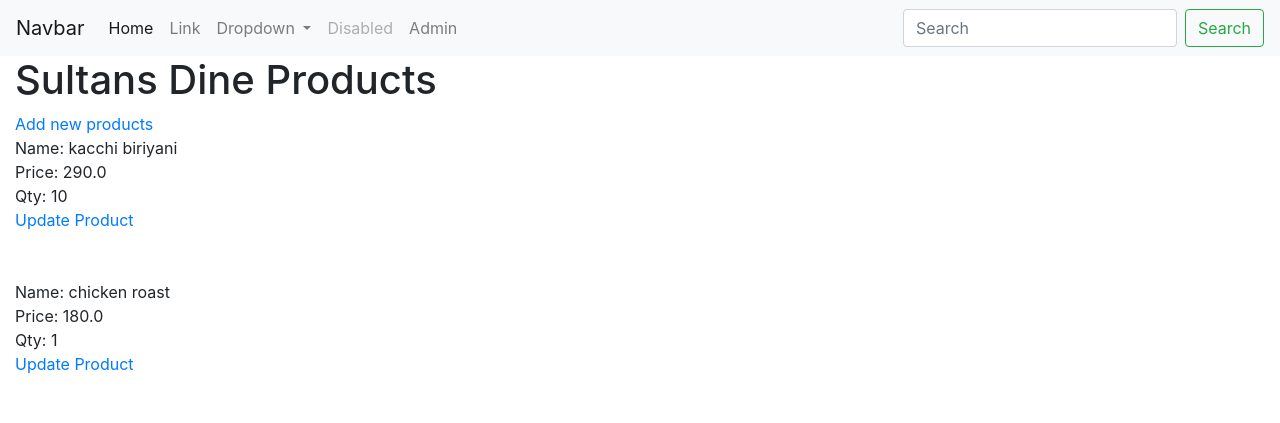
After one commit to dee4git/djsp23, a Django app: a page that uses templates/base.html in a window 1280 px wide. The commit adds this page. Shown: the top 423 px of the page. Run offline with Django 4.2, Linux system fonts and the light colour scheme; data comes from the database, SQL or seed files in the repository; both versions use the stored data as it was after the commit.

Commit message:
working with multiple models

```diff
--- a/djsp23/urls.py
+++ b/djsp23/urls.py
@@ -9,7 +9,7 @@ from . import views
 
 
 urlpatterns = [
-   path('admin', admin.site.urls),
+   path('admin/', admin.site.urls),
    path('', views.home, name='home'),
    path('/shops', include('shops.urls')),
 ]
--- a/shops/admin.py
+++ b/shops/admin.py
@@ -1,6 +1,7 @@
 from django.contrib import admin
 
 # Register your models here.
-from .models import Shop
+from .models import Shop, Product
 
 admin.site.register(Shop)
+admin.site.register(Product)
--- a/shops/models.py
+++ b/shops/models.py
@@ -10,3 +10,13 @@ class Shop(models.Model):
 
     def __str__(self):
         return self.name
+
+
+class Product(models.Model):
+    shop = models.ForeignKey(Shop, on_delete=models.CASCADE, default=None)
+    name = models.CharField(max_length=100)
+    quantity = models.IntegerField(default=1)
+    price = models.FloatField(default=0.00)
+
+    def __str__(self):
+        return self.name
--- /dev/null
+++ b/shops/templates/view-products.html
@@ -0,0 +1,25 @@
+<!DOCTYPE html>
+{% extends 'base.html' %}
+<html lang="en">
+<head>
+    <meta charset="UTF-8">
+    <title>products</title>
+</head>
+<body>
+{% block content %}
+
+
+<h1>{{ shop.name }} Products</h1>
+<a href="{% url 'create-product' shop.id %}">Add new products</a><br>
+    {% for p in products %}
+        Name: {{ p.name }}<br>
+        Price: {{ p.price }}<br>
+        Qty: {{ p.quantity }}<br>
+        <a href="{% url 'update-product' p.id %}">Update Product</a>
+        <br>
+        <br>
+        <br>
+    {% endfor %}
+{% endblock %}
+</body>
+</html>
--- a/shops/urls.py
+++ b/shops/urls.py
@@ -6,4 +6,7 @@ urlpatterns = [
     path('create-shop/', views.create_shop, name='create-shop'),
     path('update-shop/<int:s_id>', views.update_shop, name='update-shop'),
     path('delete-shop/<int:s_id>', views.delete_shop, name='delete-shop'),
+    path('view-products/<int:s_id>', views.view_products, name='view-products'),
+    path('create-products/<int:s_id>', views.create_product, name='create-product'),
+    path('update-products/<int:p_id>', views.update_product, name='update-product'),
 ]
--- a/shops/views.py
+++ b/shops/views.py
@@ -1,7 +1,7 @@
 from django.http import HttpResponse
 from django.shortcuts import render, redirect, get_object_or_404
 from . import forms
-from .models import Shop
+from .models import Shop, Product
 
 
 # Create your views here.
@@ -36,3 +36,45 @@ def update_shop(request, s_id):
 def delete_shop(request, s_id):
     Shop.objects.get(pk=s_id).delete()
     return redirect('/')
+
+
+def view_products(request, s_id):
+    shop = Shop.objects.get(pk=s_id)
+    products = Product.objects.filter(shop=shop)
+    return render(request, 'view-products.html',
+                  {
+                      "products": products,
+                      "shop": shop,
+                  }
+                  )
+
+
+def create_product(request, s_id):
+    shop = Shop.objects.get(pk=s_id)
+    if request.method == 'GET':
+        form = forms.ProductCreationForm(request.GET or None)
+        print('form is created')
+        if form.is_valid():
+            instance = form.save(commit=False)
+            instance.shop = shop
+            form.save()
+            return HttpResponse('created successfully')
+    else:
+        form = forms.ShopCreationForm()
+    return render(request, 'form.html', {
+        "form": form
+    })
+
+
+def update_product(request, p_id):
+    product = get_object_or_404(Product, pk=p_id)
+    if request.method == 'GET':
+        form = forms.ProductUpdationForm(request.GET or None, instance=product)
+        if form.is_valid():
+            form.save()
+            return HttpResponse('updated successfully')
+    else:
+        form = forms.ShopUpdationForm(instance=product)
+    return render(request, 'form.html', {
+        "form": form
+    })
--- a/templates/base.html
+++ b/templates/base.html
@@ -36,6 +36,9 @@
       <li class="nav-item">
         <a class="nav-link disabled" href="#">Disabled</a>
       </li>
+        <li class="nav-item">
+        <a class="nav-link" href="/admin/">Admin</a>
+      </li>
     </ul>
     <form class="form-inline my-2 my-lg-0">
       <input class="form-control mr-sm-2" type="search" placeholder="Search" aria-label="Search">
--- a/templates/home.html
+++ b/templates/home.html
@@ -18,6 +18,7 @@
         Address: {{ s.address }}<br>
         Phone: {{ s.phone }}<br>
         Email: {{ s.email }}<br>
+        <a href="{% url 'view-products' s.id %}" > view products</a> <br>
         <a href="{% url 'update-shop' s.id %}" > update shop</a> <br>
         <a href="{% url 'delete-shop' s.id %}" > delete shop</a> <br>
         <br>
```
Also changed, not shown: shops/forms.py (+21 -1 lines), db.sqlite3, djsp23/views.py (line endings or trailing spaces), shops/migrations/0002_product.py (added).
